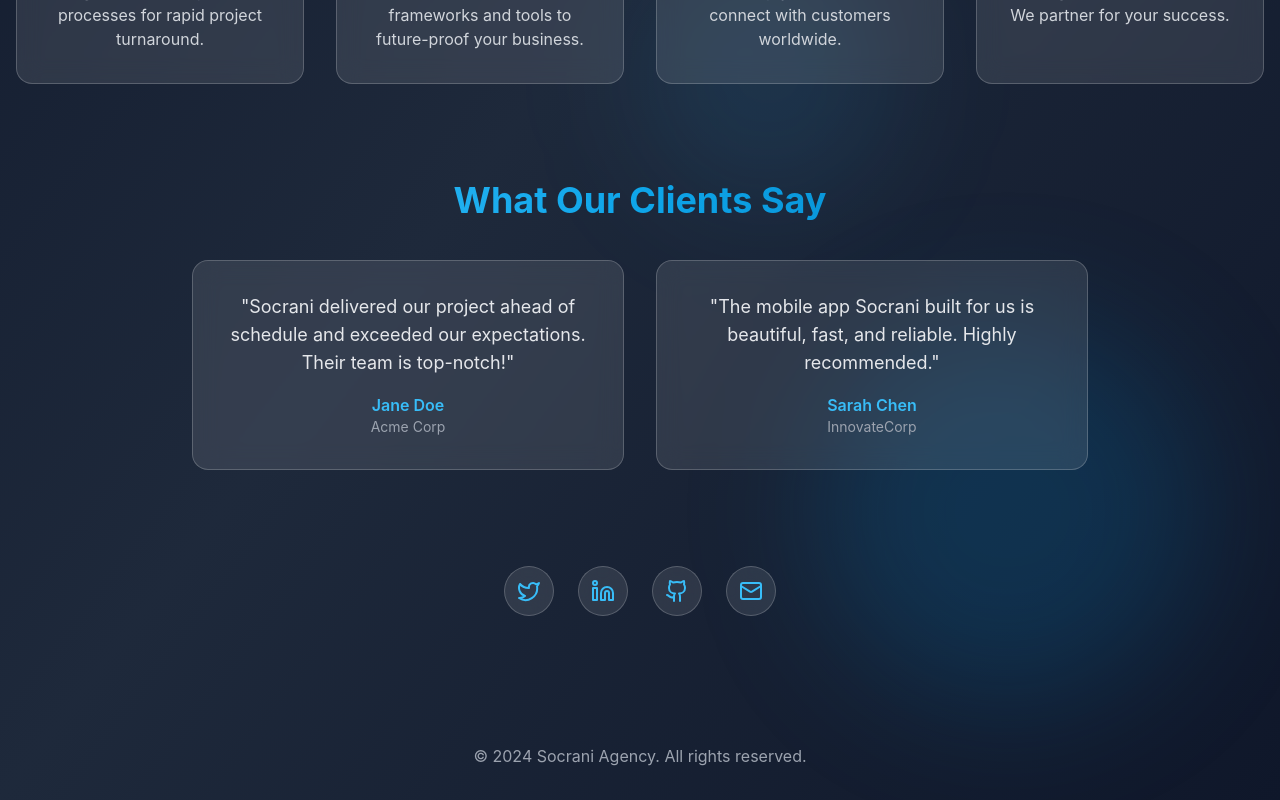
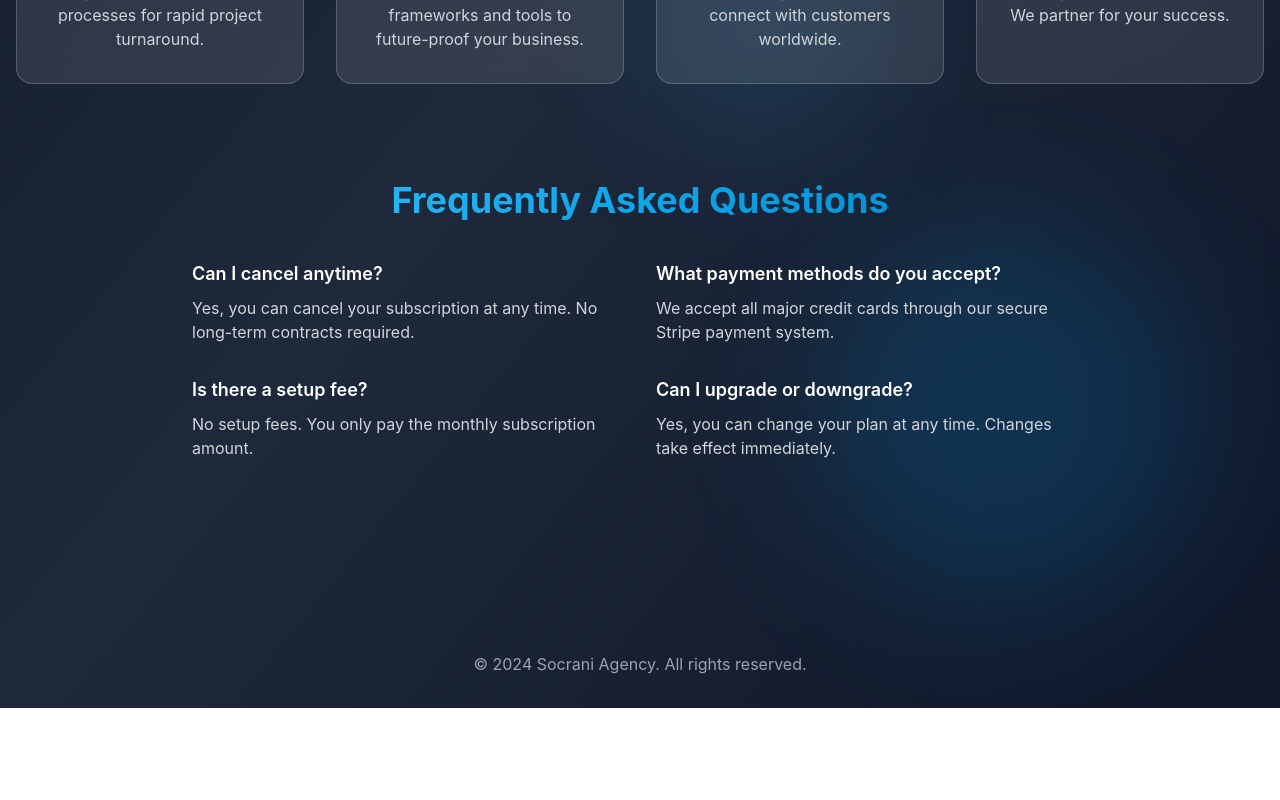
Before and after one commit to builtbyap/scratchsocrani, a Next.js app: page / in a window 1280 px wide. Shown: the part 875-1675 px from the top of the page. After the commit the page ends 1583 px from the top, so only its background shows below. Built offline with nearby package versions, Linux system fonts and the light colour scheme.

Commit message:
Update landing page: replace testimonials with FAQ section and remove social links

```diff
--- a/src/app/page.tsx
+++ b/src/app/page.tsx
@@ -7,11 +7,7 @@ import {
   Globe,
   Users,
   ArrowRight,
-  Sparkles,
-  Mail,
-  Twitter,
-  Linkedin,
-  Github
+  Sparkles
 } from 'lucide-react'
 import CountdownTimer from '@/components/CountdownTimer'
 
@@ -36,27 +32,6 @@ const features = [
     title: 'Client-Centric',
     description: 'Your goals are our mission. We partner for your success.'
   }
-]
-
-const testimonials = [
-  {
-    name: 'Jane Doe',
-    company: 'Acme Corp',
-    quote: 'Socrani delivered our project ahead of schedule and exceeded our expectations. Their team is top-notch!'
-  },
-  {
-    name: 'Sarah Chen',
-    role: 'Product Manager',
-    company: 'InnovateCorp',
-    quote: 'The mobile app Socrani built for us is beautiful, fast, and reliable. Highly recommended.'
-  }
-]
-
-const socialLinks = [
-  { icon: Twitter, href: '#', label: 'Twitter' },
-  { icon: Linkedin, href: '#', label: 'LinkedIn' },
-  { icon: Github, href: '#', label: 'GitHub' },
-  { icon: Mail, href: 'mailto:hello@socrani.com', label: 'Email' }
 ]
 
 export default function LandingPage() {
@@ -139,7 +114,7 @@ export default function LandingPage() {
           </div>
         </motion.section>
 
-        {/* Testimonials Section */}
+        {/* FAQ Section */}
         <motion.section
           initial={{ opacity: 0, y: 30 }}
           whileInView={{ opacity: 1, y: 0 }}
@@ -147,43 +122,26 @@ export default function LandingPage() {
           transition={{ duration: 0.8, delay: 0.4 }}
           className="mb-24 max-w-4xl mx-auto"
         >
-          <h2 className="text-3xl md:text-4xl font-bold mb-10 text-center gradient-text">What Our Clients Say</h2>
-          <div className="grid grid-cols-1 md:grid-cols-2 gap-8">
-            {testimonials.map((testimonial) => (
-              <motion.div
-                key={testimonial.name}
-                initial={{ opacity: 0, y: 20 }}
-                whileInView={{ opacity: 1, y: 0 }}
-                viewport={{ once: true }}
-                transition={{ duration: 0.5 }}
-                className="glass-effect rounded-2xl p-8 text-center"
-              >
-                <p className="text-lg text-gray-200 mb-4">"{testimonial.quote}"</p>
-                <div className="font-semibold text-primary-400">{testimonial.name}</div>
-                <div className="text-gray-400 text-sm">{testimonial.company}</div>
-              </motion.div>
-            ))}
+          <h2 className="text-3xl md:text-4xl font-bold mb-10 text-center gradient-text">Frequently Asked Questions</h2>
+          <div className="grid grid-cols-1 md:grid-cols-2 gap-8 text-left">
+            <div>
+              <h3 className="text-lg font-semibold mb-2">Can I cancel anytime?</h3>
+              <p className="text-gray-300">Yes, you can cancel your subscription at any time. No long-term contracts required.</p>
+            </div>
+            <div>
+              <h3 className="text-lg font-semibold mb-2">What payment methods do you accept?</h3>
+              <p className="text-gray-300">We accept all major credit cards through our secure Stripe payment system.</p>
+            </div>
+            <div>
+              <h3 className="text-lg font-semibold mb-2">Is there a setup fee?</h3>
+              <p className="text-gray-300">No setup fees. You only pay the monthly subscription amount.</p>
+            </div>
+            <div>
+              <h3 className="text-lg font-semibold mb-2">Can I upgrade or downgrade?</h3>
+              <p className="text-gray-300">Yes, you can change your plan at any time. Changes take effect immediately.</p>
+            </div>
           </div>
         </motion.section>
-
-        {/* Social Links */}
-        <motion.div
-          initial={{ opacity: 0, y: 20 }}
-          animate={{ opacity: 1, y: 0 }}
-          transition={{ duration: 0.8, delay: 0.5 }}
-          className="flex justify-center space-x-6 mb-8"
-        >
-          {socialLinks.map((social) => (
-            <a
-              key={social.label}
-              href={social.href}
-              className="glass-effect rounded-full p-3 hover:glow-effect transition-all duration-300"
-              aria-label={social.label}
-            >
-              <social.icon className="w-6 h-6 text-primary-400" />
-            </a>
-          ))}
-        </motion.div>
       </div>
 
       {/* Footer */}
```
